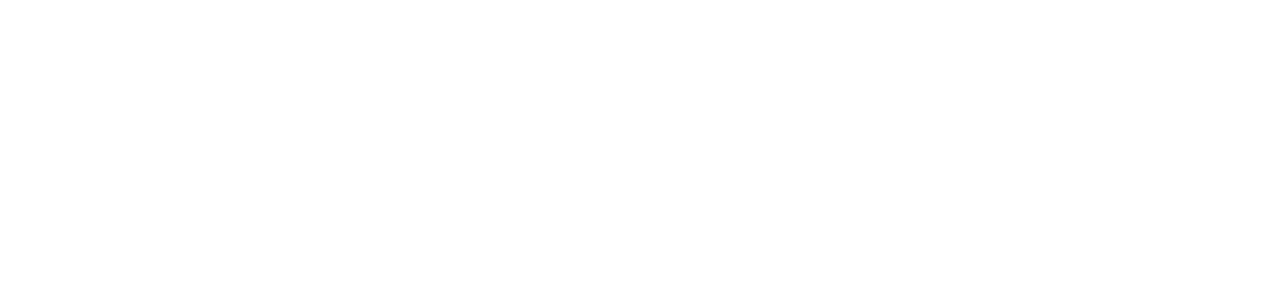
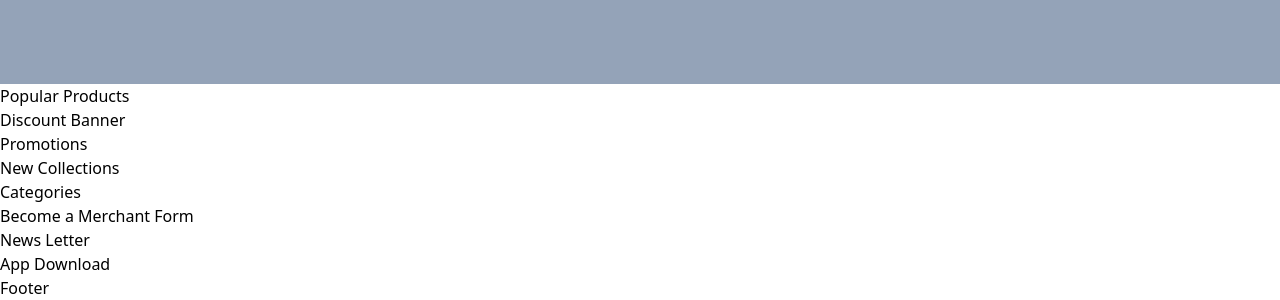
Before and after one commit to OstrichWhite/storefront, a React (Vite) app: page / in a window 1280 px wide. Shown: the part 780-1080 px from the top of the page. Before the commit the page ends 800 px from the top, so only its background shows below. Built offline with nearby package versions, Linux system fonts and the light colour scheme.

Commit message:
Introduced Pages/Home

```diff
--- a/src/App.tsx
+++ b/src/App.tsx
@@ -1,13 +1,5 @@
-import Navbar from "./Components/Navbar";
-const MainPage = () => <div>MainPage</div>;
+import Home from "./Pages/Home";
 
-function App() {
-  return (
-    <>
-      <Navbar />
-      <MainPage />
-    </>
-  );
-}
+const App = () => <Home />;
 
 export default App;
--- /dev/null
+++ b/src/Pages/Home.tsx
@@ -0,0 +1,37 @@
+import Navbar from "../Components/Navbar";
+
+const Hero = () => (
+  <div className="bg-slate-400 h-full">
+    <div>Hero Element</div>
+  </div>
+);
+
+const PopularProducts = () => <div>Popular Products</div>;
+const DiscountBanner = () => <div>Discount Banner</div>;
+const Promotions = () => <div>Promotions</div>;
+const NewCollections = () => <div>New Collections</div>;
+const Categories = () => <div>Categories</div>;
+const BecomeAMerchant = () => <div>Become a Merchant Form</div>;
+const NewsLetter = () => <div>News Letter</div>;
+const AppDownload = () => <div>App Download</div>;
+const Footer = () => <div>Footer</div>;
+
+const Home = () => {
+  return (
+    <div className="h-screen">
+      <Navbar />
+      <Hero />
+      <PopularProducts />
+      <DiscountBanner />
+      <Promotions />
+      <NewCollections />
+      <Categories />
+      <BecomeAMerchant />
+      <NewsLetter />
+      <AppDownload />
+      <Footer />
+    </div>
+  );
+};
+
+export default Home;
```
